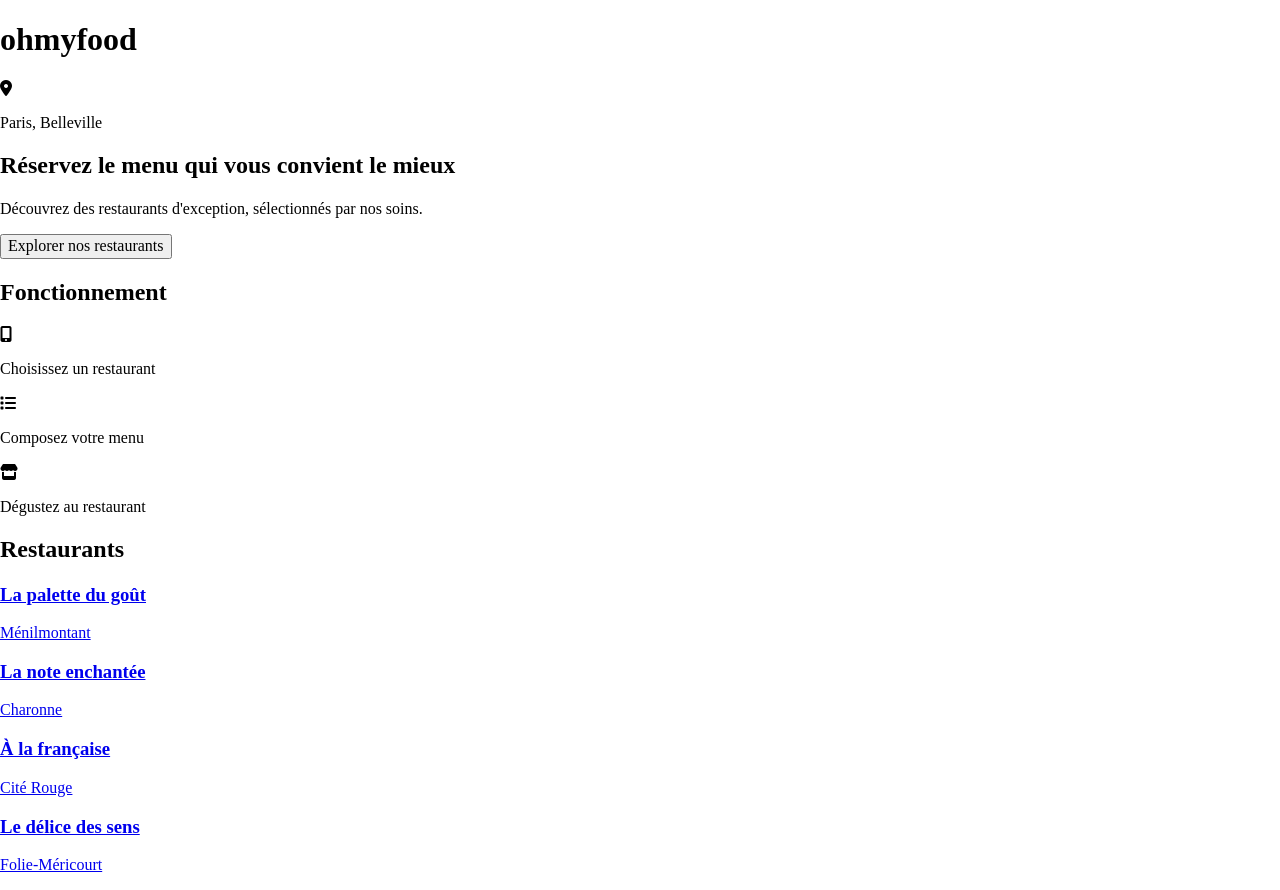
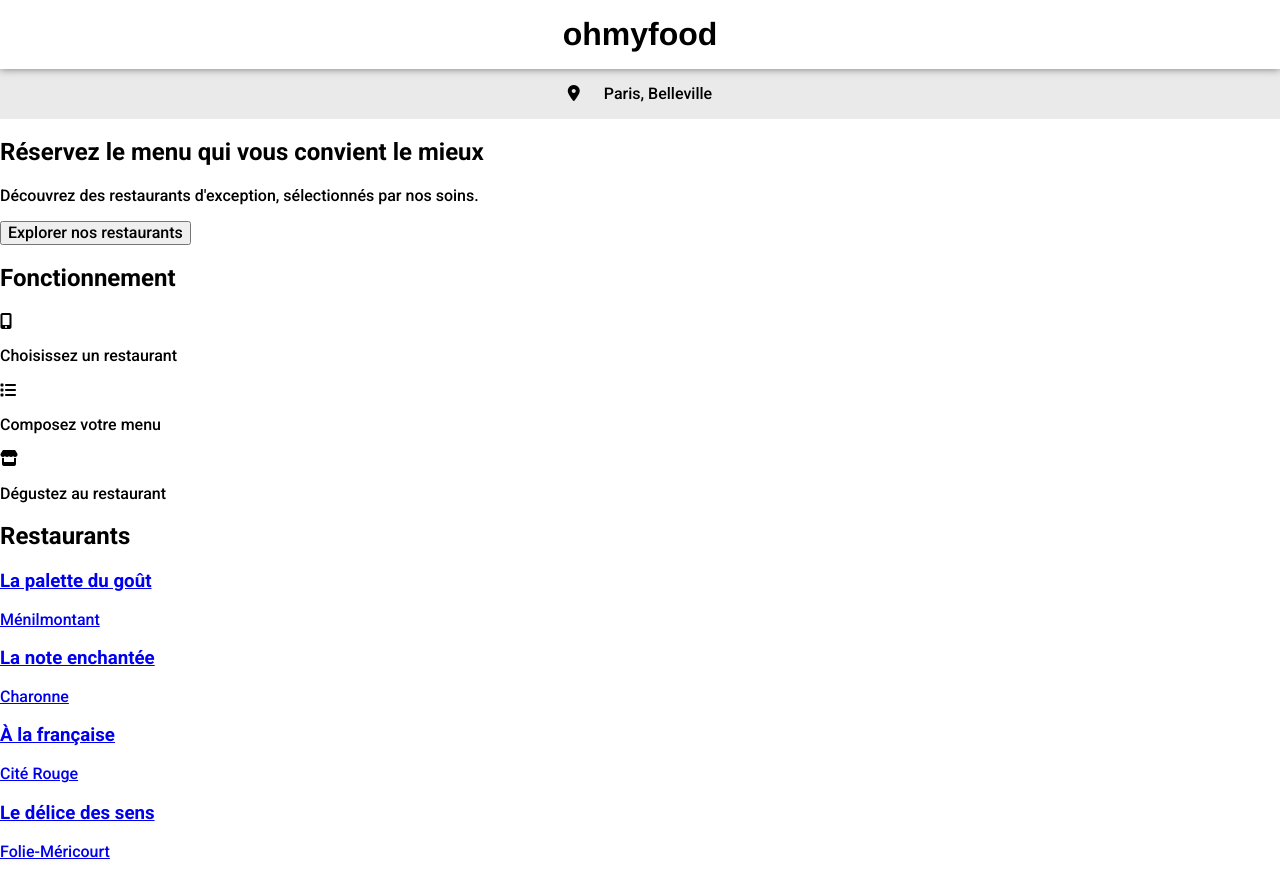
Before and after one commit to anthony-rabot/ohmyfood, a website: page index.html in a window 1280 px wide. Drawn offline with nearby package versions, Linux system fonts and the light colour scheme; files that its build step writes are made by us from their sources; a web font is replaced by a local one.

Commit message:
Add scss files

```diff
--- a/scss/base/_base.scss
+++ b/scss/base/_base.scss
@@ -3,3 +3,6 @@
 *, *:before, *:after {
   box-sizing: border-box;
 }
+body {
+  font-family: $body-font-family;
+}
--- a/scss/base/_typography.scss
+++ b/scss/base/_typography.scss
@@ -0,0 +1,3 @@
+h1 {
+  font-family: $title-font-family;
+}
--- /dev/null
+++ b/scss/layouts/_header.scss
@@ -0,0 +1,15 @@
+.header {
+  padding: 1rem;
+  box-shadow: 0 0 .5rem rgba(0,0,0,.5);
+  position: relative;
+  z-index: 200;
+
+  &__title {
+    text-align: center;
+    margin: 0;
+  }
+
+  &__geolocalisation {
+    background-color: map-get($ohmyfood-theme, medium-gray);
+  }
+}
--- a/scss/main.scss
+++ b/scss/main.scss
@@ -1,3 +1,6 @@
+@import url('https://fonts.googleapis.com/css2?family=Roboto:wght@300;500;700&family=Shrikhand&display=swap');
 @import "./utils/variables";
 @import "./base/base";
 @import "./base/typography";
+@import "./layouts/header";
+@import "./pages/home";
--- /dev/null
+++ b/scss/pages/_home.scss
@@ -0,0 +1,16 @@
+.location {
+  display: flex;
+  align-content: center;
+  justify-content: center;
+  padding: 1rem;
+  background-color: map-get($ohmyfood-theme, medium-gray);
+
+  &__icon {
+    margin-right: 1.5rem;
+  }
+
+  &__city {
+    margin: 0;
+    font-weight: 500;
+  }
+}
--- a/scss/utils/_variables.scss
+++ b/scss/utils/_variables.scss
@@ -2,7 +2,10 @@
 $ohmyfood-theme: (
   "primary": #9356DC,
   "secondary": #FF79DA,
-  "tertiary": #99E2D0
+  "tertiary": #99E2D0,
+  "medium-gray": #eaeaea,
+  "light-gray": #f6f6f6,
+  "dark-gray": #353535
 );
 
 // Fonts
```
